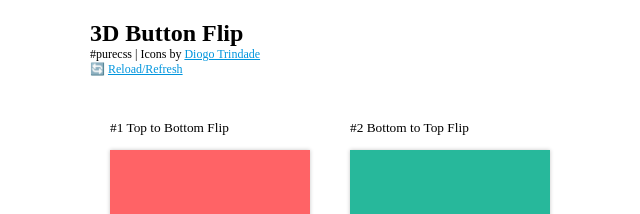
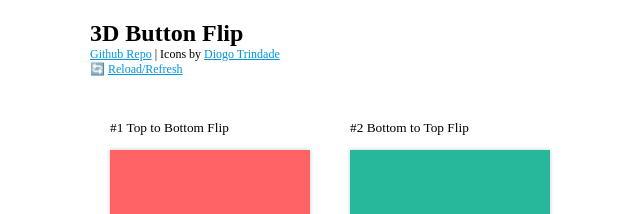
Before and after one commit to rpsthecoder/3d-button-flip, a plain HTML site: page index.html in a window 1280 px wide. Shown: the top 214 px of the page, 300-940 px from the left. Drawn offline with Linux system fonts and the light colour scheme.

Commit message:
Update index.html

```diff
--- a/index.html
+++ b/index.html
@@ -11,7 +11,7 @@
   <header>
     <h2>3D Button Flip</h2>
     <div class="misc">
-      #purecss |
+      <a href="http://rpsthecoder.github.io/3d-button-flip/" target="_blank">Github Repo</a> |
       Icons by <a href="https://thenounproject.com/diogotrindade/" target="_blank" title="&#x1F310; https://thenounproject.com/diogotrindade/">Diogo Trindade</a> <br>
       &#x1F504; <a href="javascript:location.reload(true)" title="&#x1F446; Click to reload the page">Reload/Refresh</a>
     </div>
```
